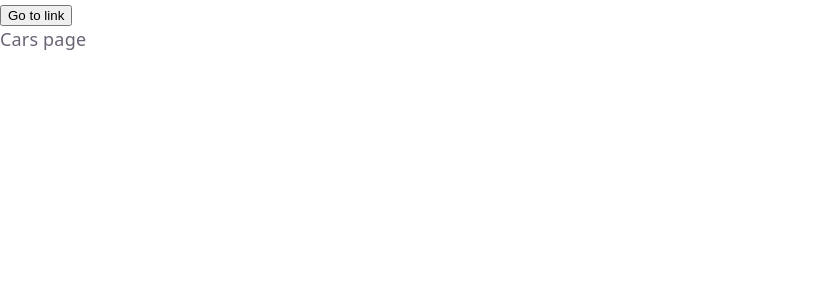
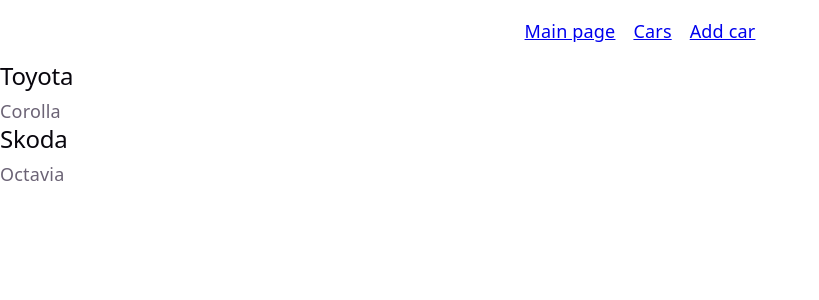
Before and after one commit to KrzysztofKantorski/Cars-Management, a React (Vite) app in the folder Cars_Client_App/: page /cars in a window 1280 px wide. Shown: the top 300 px of the page, without its empty margins (0-819 px from the left). Built offline with nearby package versions, Linux system fonts and the light colour scheme; data requests are answered from the project's data file.

Commit message:
(feat): Get cars page

```diff
--- a/Cars_Client_App/src/App.css
+++ b/Cars_Client_App/src/App.css
@@ -0,0 +1,8 @@
+.menu{
+  background-color: rgba(255,255,255,.3);
+  padding: 1rem;
+  display: flex;
+  align-items: center;
+  justify-content: center;
+  gap:1rem
+}
--- /dev/null
+++ b/Cars_Client_App/src/components/Menu.tsx
@@ -0,0 +1,15 @@
+import { NavLink } from 'react-router';
+
+function Menu() {
+  return (
+    <>
+        <nav className="menu">
+            <NavLink to="/"> Main page</NavLink>
+            <NavLink to="/cars">Cars</NavLink>
+            <NavLink to="/cars/new">Add car</NavLink>
+        </nav>
+    </>
+  )
+}
+
+export default Menu
--- a/Cars_Client_App/src/layouts/RootLayout.tsx
+++ b/Cars_Client_App/src/layouts/RootLayout.tsx
@@ -1,14 +1,13 @@
 import { Outlet } from 'react-router';
+import Menu from '../components/menu';
 
 function RootLayout() {
   return (
     <>
-    <nav>
-        <button>Go to link</button>
-    </nav>
-      <main>
+    <Menu/>
+    <main>
         <Outlet />
-      </main>
+    </main>
     </>
   )
 }
--- a/Cars_Client_App/src/pages/CarsPage.tsx
+++ b/Cars_Client_App/src/pages/CarsPage.tsx
@@ -1,9 +1,110 @@
+import { useEffect, useState } from "react"
+import type { Car } from "../models/Car"
+import { getCars } from "../services/CarService";
+
 function CarsPage() {
-  return (
-    <>
-      <div>Cars page</div>
-    </>
-  )
+
+    //Set cars state
+    const [cars, setCars] = useState<Car[]>([])
+
+    //Error state
+    const [error, setError] = useState<string | null>(null);
+
+    //loading state
+    const [loading, setLoading] = useState<boolean>(true);
+
+
+    useEffect(()=>{
+        const controller = new AbortController();
+
+        //Get data
+        async function loadCars(){
+            try{
+                setLoading(true);
+                setError(null);
+
+                //get cars from service method
+                const loadedCars = await getCars(controller.signal);
+
+                //Update state
+                setCars(loadedCars)
+            }
+            catch(error)
+            {
+                //Request has been abroted
+                if(error instanceof DOMException && error.name === "AbortError")
+                {
+                    return;
+                }
+
+                if (error instanceof Error)
+                {
+                    setError(error.message);
+                }
+
+                else
+                {
+                setError("Unexpected error occured.");
+                }
+            }
+
+            finally
+            {
+                //Check if request was aborted
+                if (!controller.signal.aborted)
+                {
+                    setLoading(false);
+                }
+            }
+        }
+
+        //Call load cars function
+        loadCars()
+
+        //Cleanup
+        return () => {
+            controller.abort();
+        };
+
+    }, [])
+
+
+
+    if (loading)
+    {
+        return <p>Ładowanie danych...</p>;
+    }
+
+    if (error)
+    {
+        return <p className="error">{error}</p>;
+    }
+
+    if (cars.length === 0)
+    {
+        return <p>Nie znaleziono samochodów.</p>;
+    }
+
+
+
+    return (
+        <>
+            <div>
+
+                {cars.map((car)=> (
+                    <div>
+                        <h2>
+                            {car.brand}
+                        </h2>
+
+                        <p>
+                            {car.model}
+                        </p>
+                    </div>
+                ))}
+            </div>
+        </>
+    )
 }
 
 export default CarsPage
```
